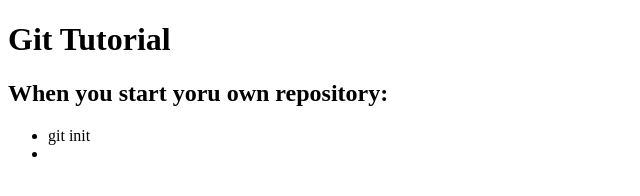
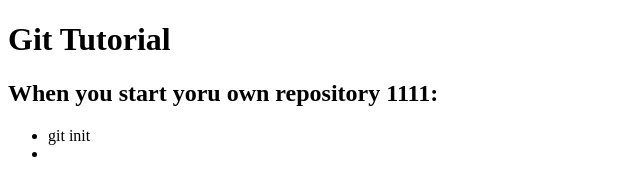
Before and after one commit to DannniF/unlv-github-tutorial, a plain HTML site: page index.html in a window 1280 px wide. Shown: the full height of the page, 0-640 px from the left. Drawn offline with Linux system fonts and the light colour scheme.

Commit message:
second commit

```diff
--- a/index.html
+++ b/index.html
@@ -8,7 +8,7 @@
 </head>
 <body>
     <h1>Git Tutorial</h1>
-    <h2>When you start yoru own repository:</h2>
+    <h2>When you start yoru own repository 1111:</h2>
     <ul>
         <li>git init</li>
         <li></li>
```
